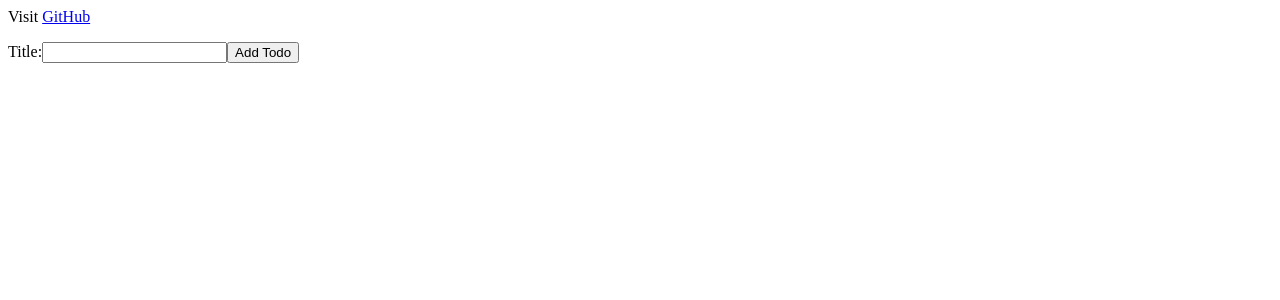
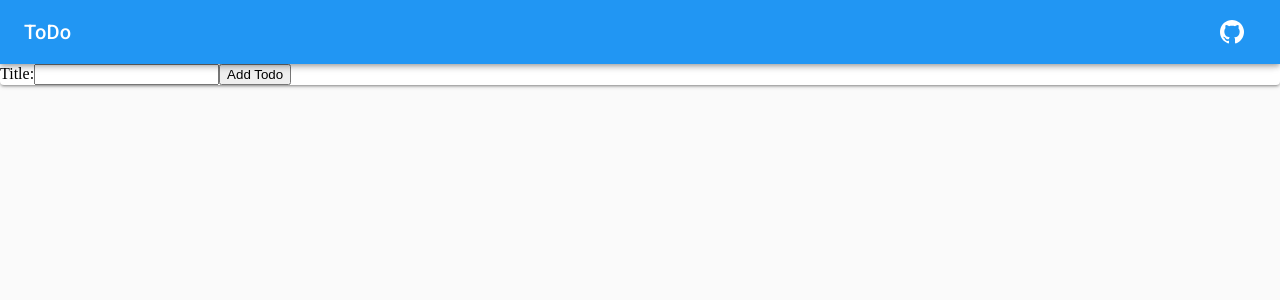
Before and after one commit to AntipovAndrey/PWA, a React (Create React App) app in the folder pwa/: page / in a window 1280 px wide. Shown: the top 300 px of the page. Built offline with nearby package versions, Linux system fonts and the light colour scheme.

Commit message:
[pwa] style toolbar

```diff
--- a/pwa/package.json
+++ b/pwa/package.json
@@ -5,6 +5,7 @@
   "private": true,
   "dependencies": {
     "@material-ui/core": "^3.9.2",
+    "@material-ui/icons": "^3.0.2",
     "gh-pages": "^2.0.1",
     "react": "^16.8.1",
     "react-dom": "^16.8.1",
--- a/pwa/src/components/App.js
+++ b/pwa/src/components/App.js
@@ -1,15 +1,54 @@
 import React from 'react';
+import {withStyles} from '@material-ui/core/styles';
+import blue from '@material-ui/core/colors/blue';
+import {MuiThemeProvider, createMuiTheme} from '@material-ui/core/styles';
+import AppBar from '@material-ui/core/AppBar';
+import Toolbar from '@material-ui/core/Toolbar';
+import Typography from '@material-ui/core/Typography';
+import CssBaseline from '@material-ui/core/CssBaseline';
+import Paper from '@material-ui/core/Paper';
 
 import TodoList from './TodoList';
 import AddTodo from './AddTodo';
 import GitHubLink from './GitHubLink';
 
-const App = () => (
+const styles = (theme) => ({
+  toolbar: theme.mixins.toolbar,
+  root: {
+    flexGrow: 1,
+  },
+  grow: {
+    flexGrow: 1,
+  },
+});
+
+const theme = createMuiTheme({
+  palette: {
+    primary: blue,
+  },
+});
+
+const App = ({classes}) => (
   <>
-    <GitHubLink/>
-    <AddTodo/>
-    <TodoList/>
+    <div className={classes.root}>
+      <MuiThemeProvider theme={theme}>
+        <CssBaseline/>
+        <AppBar position="fixed">
+          <Toolbar>
+            <Typography variant="h6" color="inherit" className={classes.grow}>
+              ToDo
+            </Typography>
+            <GitHubLink/>
+          </Toolbar>
+        </AppBar>
+        <Paper>
+          <div className={classes.toolbar}/>
+          <AddTodo/>
+          <TodoList/>
+        </Paper>
+      </MuiThemeProvider>
+    </div>
   </>
 );
 
-export default App;
+export default withStyles(styles)(App);
--- a/pwa/src/components/GitHubLink.js
+++ b/pwa/src/components/GitHubLink.js
@@ -1,10 +1,14 @@
 import React from 'react';
+import IconButton from '@material-ui/core/IconButton';
+
+import GitHub from "./ui/GitHub";
 
 const GitHubLink = () => {
   return (
     <>
-      Visit <a href="https://github.com/AntipovAndrey">GitHub</a>
-      <p/>
+      <IconButton href="https://github.com/AntipovAndrey" color="inherit">
+        <GitHub/>
+      </IconButton>
     </>
   );
 };
--- /dev/null
+++ b/pwa/src/components/ui/GitHub.js
@@ -0,0 +1,11 @@
+import React from 'react';
+import SvgIcon from '@material-ui/core/SvgIcon';
+
+const GitHub = props => (
+  <SvgIcon {...props}>
+    <path
+      d="M12.007 0C6.12 0 1.1 4.27.157 10.08c-.944 5.813 2.468 11.45 8.054 13.312.19.064.397.033.555-.084.16-.117.25-.304.244-.5v-2.042c-3.33.735-4.037-1.56-4.037-1.56-.22-.726-.694-1.35-1.334-1.756-1.096-.75.074-.735.074-.735.773.103 1.454.557 1.846 1.23.694 1.21 2.23 1.638 3.45.96.056-.61.327-1.178.766-1.605-2.67-.3-5.462-1.335-5.462-6.002-.02-1.193.42-2.35 1.23-3.226-.327-1.015-.27-2.116.166-3.09 0 0 1.006-.33 3.3 1.23 1.966-.538 4.04-.538 6.003 0 2.295-1.5 3.3-1.23 3.3-1.23.445 1.006.49 2.144.12 3.18.81.877 1.25 2.033 1.23 3.226 0 4.607-2.805 5.627-5.476 5.927.578.583.88 1.386.825 2.206v3.29c-.005.2.092.393.26.507.164.115.377.14.565.063 5.568-1.88 8.956-7.514 8.007-13.313C22.892 4.267 17.884.007 12.008 0z"/>
+  </SvgIcon>
+);
+
+export default GitHub;
--- a/pwa/src/index.js
+++ b/pwa/src/index.js
@@ -30,4 +30,4 @@ ReactDOM.render(
   document.getElementById('root')
 );
 
-serviceWorker.register();
+serviceWorker.unregister();
```
Also changed, not shown: 1 other file (tests, documents, lock files or other folders).
